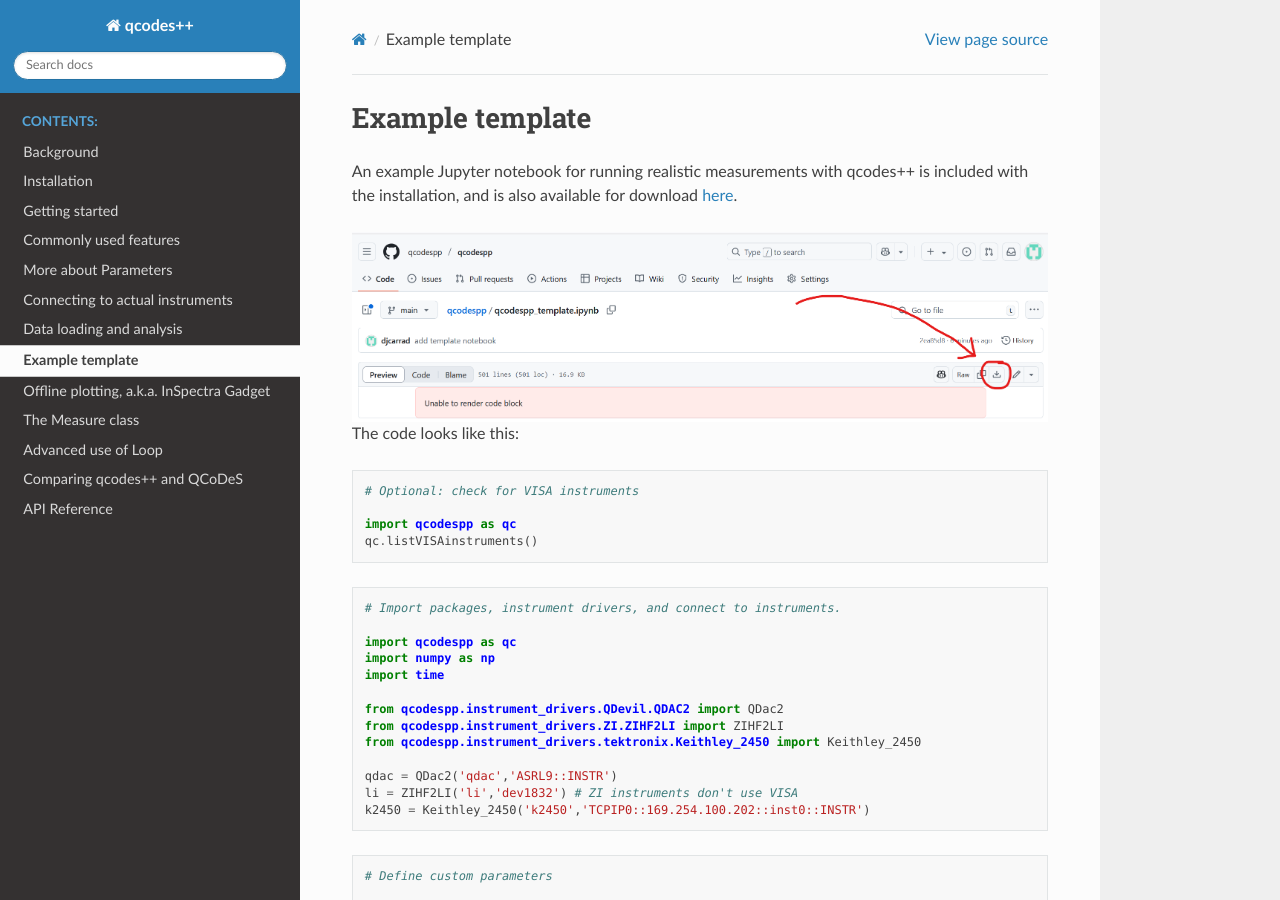
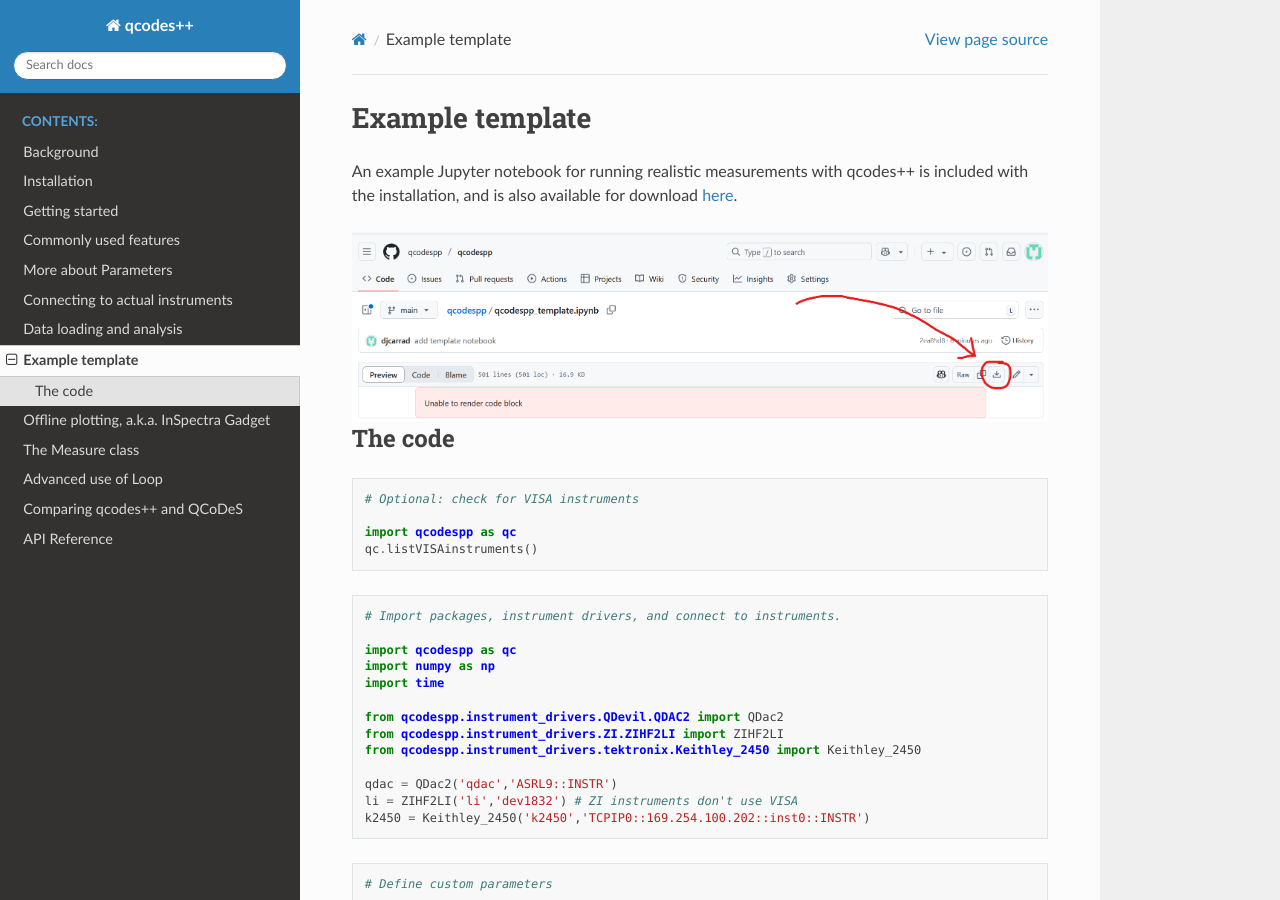
Before and after one commit to qcodespp/qcodespp.github.io, a Sphinx documentation site: the page built from docs/source/template.rst, in a window 1280 px wide and 900 px high. Built offline with Sphinx 7.4.7 and the Read the Docs theme 3.1.0, drawn with Linux system fonts in a browser that asks for light colours.

Commit message:
edit template

```diff
--- a/docs/source/template.rst
+++ b/docs/source/template.rst
@@ -3,11 +3,12 @@
 
 An example Jupyter notebook for running realistic measurements with qcodes++ is included with the installation, and is also available for download `here <https://github.com/qcodespp/qcodespp/blob/main/qcodespp_template.ipynb>`__.
 
-.. image:: template.png
+.. figure:: template.png
     :alt: How to download from github
     :align: center
 
-The code looks like this:
+The code
+--------
 
 .. code-block:: python
 
```
